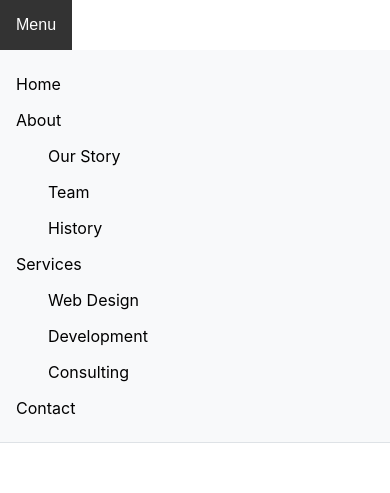
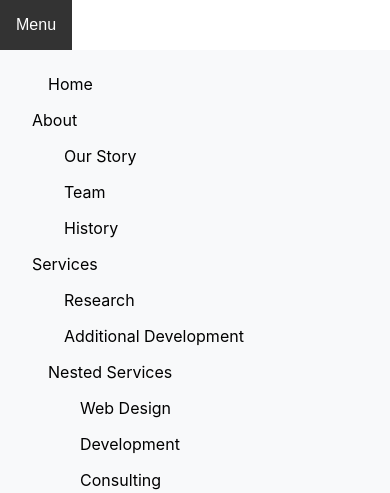
Before and after one commit to jldust/accessible-menu, a website with bundled scripts: page examples/basic.html in a window 390 px wide. Shown: the top 493 px of the page. Built offline with nearby package versions, Linux system fonts and the light colour scheme.

Commit message:
Updating base examples and styles

```diff
--- a/examples/basic.html
+++ b/examples/basic.html
@@ -1,15 +1,14 @@
 <!DOCTYPE html>
 <html lang="en">
   <head>
-    <meta charset="UTF-8">
-    <meta name="viewport" content="width=device-width, initial-scale=1.0">
+    <meta charset="UTF-8" />
+    <meta name="viewport" content="width=device-width, initial-scale=1.0" />
     <title>Accessible Menu Example</title>
-    <!-- Include the menu styles -->
-    <link rel="stylesheet" href="../src/menu-styles.css">
+    <link rel="stylesheet" href="../src/menu-styles.css" />
     <style>
-        /* Additional demo-specific styling */
+      /* Demo-specific styling */
       body {
-            font-family: -apple-system, BlinkMacSystemFont, "Segoe UI", Roboto, sans-serif;
+        font-family: -apple-system, BlinkMacSystemFont, 'Segoe UI', Roboto, sans-serif;
         margin: 0;
         padding: 0;
       }
@@ -58,13 +57,13 @@
   <body>
     <button id="mobile-toggle" aria-expanded="false">Menu</button>
 
-    <nav class="c-menu" data-breakpoint="768" data-mobile="#mobile-toggle">
+    <nav class="c-menu">
       <ul class="menu">
         <li class="menu__item">
           <a href="#home" class="menu__link">Home</a>
         </li>
         <li class="menu__item menu__item--expanded">
-                <button class="menu__link" data-plugin-id="about">About</button>
+          <button class="menu__link">About</button>
           <ul class="menu" data-depth="1">
             <li class="menu__item">
               <a href="#story" class="menu__link">Our Story</a>
@@ -78,8 +77,17 @@
           </ul>
         </li>
         <li class="menu__item menu__item--expanded">
-                <button class="menu__link" data-plugin-id="services">Services</button>
-                <ul class="menu" data-depth="1">
+          <button class="menu__link">Services</button>
+          <ul class="menu" data-depth="2">
+            <li class="menu__item">
+              <a href="#design" class="menu__link">Research</a>
+            </li>
+            <li class="menu__item">
+              <a href="#development" class="menu__link">Additional Development</a>
+            </li>
+            <li class="menu__item menu__item--expanded">
+              <button class="menu__link">Nested Services</button>
+              <ul class="menu" data-depth="3">
                 <li class="menu__item">
                   <a href="#design" class="menu__link">Web Design</a>
                 </li>
@@ -88,6 +96,8 @@
                 </li>
                 <li class="menu__item">
                   <a href="#consulting" class="menu__link">Consulting</a>
+                </li>
+              </ul>
             </li>
           </ul>
         </li>
@@ -124,19 +134,19 @@
     <script src="../dist/index.umd.js"></script>
     <script>
       // Initialize the menu with default settings
-        const menu = new AccessibleMenu.AccessibleMenu();
-        menu.init();
+      /*
+      const menu = new AccessibleMenu.AccessibleMenu()
+      menu.init()
+      */
+      // Or with custom configuration:
 
-        // Or with custom configuration:
-        /*
       const menu = new AccessibleMenu.AccessibleMenu({
         menuSelector: '.c-menu',
         buttonClass: 'menu__link',
         linkClass: 'menu__link',
-            mobileBreakpoint: 768
-        });
-        menu.init();
-        */
+        mobileBreakpoint: 768,
+      })
+      menu.init()
     </script>
   </body>
 </html>
--- a/src/menu-styles.css
+++ b/src/menu-styles.css
@@ -51,42 +51,42 @@
 }
 
 /* Secondary level menu wrapper styles */
-.c-menu ul[data-depth='1'] {
+.c-menu ul:not([data-depth='0']) {
   list-style: none;
   margin: 0;
   padding: 0;
 }
 
 @media (min-width: 769px) {
-  .c-menu ul[data-depth='1'] {
+  .c-menu ul:not([data-depth='0']) {
     position: absolute;
   }
 }
 
-.c-menu ul[data-depth='1'] .menu__item {
+.c-menu ul:not([data-depth='0']) .menu__item {
   margin: 0;
   padding: 0;
 }
 
 /* Menu link focus and hover styles */
-.c-menu ul[data-depth='1'] a.menu__item,
-.c-menu ul[data-depth='1'] a.menu__link {
+.c-menu ul:not([data-depth='0']) a.menu__item,
+.c-menu ul:not([data-depth='0']) a.menu__link {
   display: block;
   text-decoration: none;
   padding: 0.5rem 1rem;
   color: inherit;
 }
 
-.c-menu ul[data-depth='1'] a.menu__item:focus,
-.c-menu ul[data-depth='1'] a.menu__item:hover,
-.c-menu ul[data-depth='1'] a.menu__link:focus,
-.c-menu ul[data-depth='1'] a.menu__link:hover {
+.c-menu ul:not([data-depth='0']) a.menu__item:focus,
+.c-menu ul:not([data-depth='0']) a.menu__item:hover,
+.c-menu ul:not([data-depth='0']) a.menu__link:focus,
+.c-menu ul:not([data-depth='0']) a.menu__link:hover {
   cursor: pointer;
   background-color: #f0f0f0;
 }
 
-.c-menu ul[data-depth='1'] a.menu__item:focus-visible,
-.c-menu ul[data-depth='1'] a.menu__link:focus-visible {
+.c-menu ul:not([data-depth='0']) a.menu__item:focus-visible,
+.c-menu ul:not([data-depth='0']) a.menu__link:focus-visible {
   border-radius: 4px;
   outline: 2px solid -webkit-focus-ring-color;
   outline-offset: 2px;
@@ -106,10 +106,8 @@
   opacity: 0;
   overflow: hidden;
   transform: translateY(-10px);
-  transition: max-height 0.25s ease-in-out,
-              opacity 0.25s ease-in-out,
-              transform 0.25s ease-in-out,
-              visibility 0.25s ease-in;
+  transition: max-height 0.25s ease-in-out, opacity 0.25s ease-in-out, transform 0.25s ease-in-out,
+    visibility 0.25s ease-in;
   visibility: hidden;
   z-index: 1;
 }
@@ -120,10 +118,8 @@
   max-height: 1000px;
   opacity: 1;
   transform: translateY(0);
-  transition: max-height 0.25s ease-in-out,
-              opacity 0.25s ease-in-out,
-              transform 0.25s ease-in-out,
-              visibility 0.25s ease-in;
+  transition: max-height 0.25s ease-in-out, opacity 0.25s ease-in-out, transform 0.25s ease-in-out,
+    visibility 0.25s ease-in;
   visibility: visible;
   z-index: 10;
 }
@@ -178,7 +174,7 @@
     width: 100%;
   }
 
-  .c-menu ul[data-depth='1'] {
+  .c-menu ul:not([data-depth='0']) {
     position: static;
     margin-left: 1rem;
   }
@@ -207,7 +203,7 @@
 }
 
 /* Basic dropdown styling */
-.c-menu ul[data-depth='1'] {
+.c-menu ul:not([data-depth='0']) {
   background: white;
   border: 1px solid #ccc;
   border-radius: 4px;
@@ -217,7 +213,7 @@
 }
 
 @media (max-width: 768px) {
-  .c-menu ul[data-depth='1'] {
+  .c-menu ul:not([data-depth='0']) {
     background: transparent;
     border: none;
     box-shadow: none;
```
Lines whose indentation alone changed are shown as unchanged.
